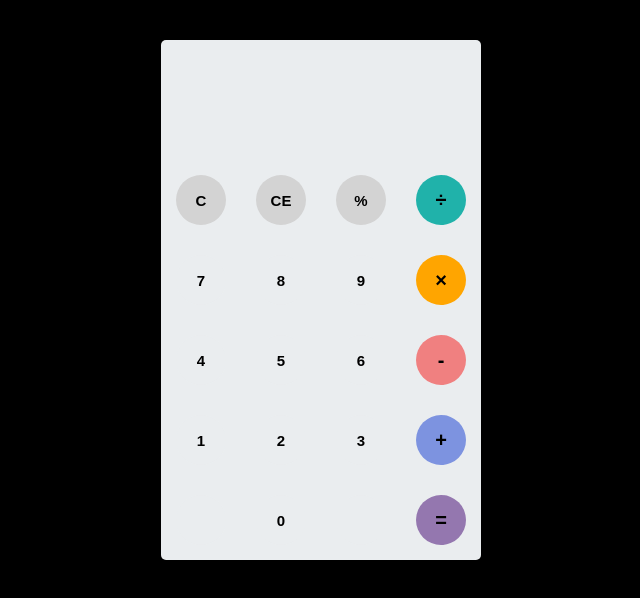
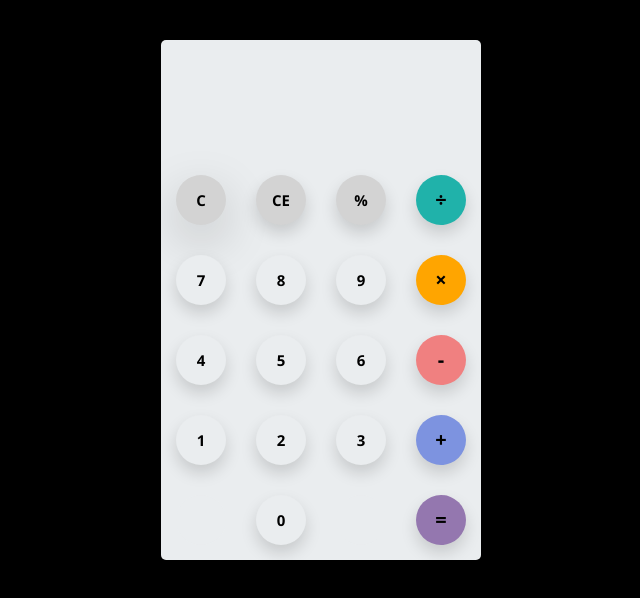
Before and after one commit to awahids/exercises-glint, a plain HTML site: page calculator/calculator.html in a window 1280 px wide. Shown: the whole page, without its empty margins (319-959 px from the left). Drawn offline with nearby package versions, Linux system fonts and the light colour scheme.

Commit message:
all revision

```diff
--- a/calculator/calculator.html
+++ b/calculator/calculator.html
@@ -1,8 +1,10 @@
 <html>
     <head>
+        <!-- bootstrap css -->
+        <link rel="stylesheet" href="https://cdn.jsdelivr.net/npm/bootstrap@4.6.0/dist/css/bootstrap.min.css" integrity="sha384-B0vP5xmATw1+K9KRQjQERJvTumQW0nPEzvF6L/Z6nronJ3oUOFUFpCjEUQouq2+l" crossorigin="anonymous">
         <link rel="stylesheet" type="text/css" href="./style/calculator.css">
         <link href="https://fonts.googleapis.com/css?family=Open+Sans:600,700" rel="stylesheet">
-        <title>Aplikasi Kalkulator Simple</title>
+        <title>Simple Calculator</title>
     </head>
     <body>
         <div id="container">
@@ -16,26 +18,26 @@
                     </div>
                 </div>
                 <div id="keyboard">
-                    <button class="operator" id="clear">C</button>
-                    <button class="operator" id="backspace">CE</button>
-                    <button class="operator" id="%">%</button>
-                    <button class="operator" id="/">&#247;</button>
-                    <button class="number" id="7">7</button>
-                    <button class="number" id="8">8</button>
-                    <button class="number" id="9">9</button>
-                    <button class="operator" id="*">&times;</button>
-                    <button class="number" id="4">4</button>
-                    <button class="number" id="5">5</button>
-                    <button class="number" id="6">6</button>
-                    <button class="operator" id="-">-</button>
-                    <button class="number" id="1">1</button>
-                    <button class="number" id="2">2</button>
-                    <button class="number" id="3">3</button>
-                    <button class="operator" id="+">+</button>
+                    <button class="operator shadow-lg" id="clear">C</button>
+                    <button class="operator shadow" id="backspace">CE</button>
+                    <button class="operator shadow" id="%">%</button>
+                    <button class="operator shadow" id="/">&#247;</button>
+                    <button class="number shadow" id="7">7</button>
+                    <button class="number shadow" id="8">8</button>
+                    <button class="number shadow" id="9">9</button>
+                    <button class="operator shadow" id="*">&times;</button>
+                    <button class="number shadow" id="4">4</button>
+                    <button class="number shadow" id="5">5</button>
+                    <button class="number shadow" id="6">6</button>
+                    <button class="operator shadow" id="-">-</button>
+                    <button class="number shadow" id="1">1</button>
+                    <button class="number shadow" id="2">2</button>
+                    <button class="number shadow" id="3">3</button>
+                    <button class="operator shadow" id="+">+</button>
                     <button class="empty" id="empty"></button>
-                    <button class="number" id="0">0</button>
+                    <button class="number shadow" id="0">0</button>
                     <button class="empty" id="empty"></button>
-                    <button class="operator" id="=">=</button>
+                    <button class="operator shadow" id="=">=</button>
                 </div>
             </div>
         </div>
--- a/calculator/js/calculator.js
+++ b/calculator/js/calculator.js
@@ -36,7 +36,7 @@ for( var i=0;i<operator.length;i++){
         else if(this.id=="backspace"){
             var
             output=reverseNumberFormat(getOutput()).toString();
-            if(output){//if output has a value
+            if(output){
                 output= output.substr(0,output.length-1);
                 printOutput(output);
             }
--- a/style/dark-mode.css
+++ b/style/dark-mode.css
@@ -6,7 +6,7 @@
 }
 
 .change-theme{
-  position: absolute;
+  position: fixed;
   right: 5rem;
   top: 1.5rem;
   color: var(--icon-dark-mode);
```
Also changed, not shown: calculator/style/calculator.css (+17 -0 lines), style/responsive.css (+17 -4 lines), style/style.css (+1 -8 lines).
